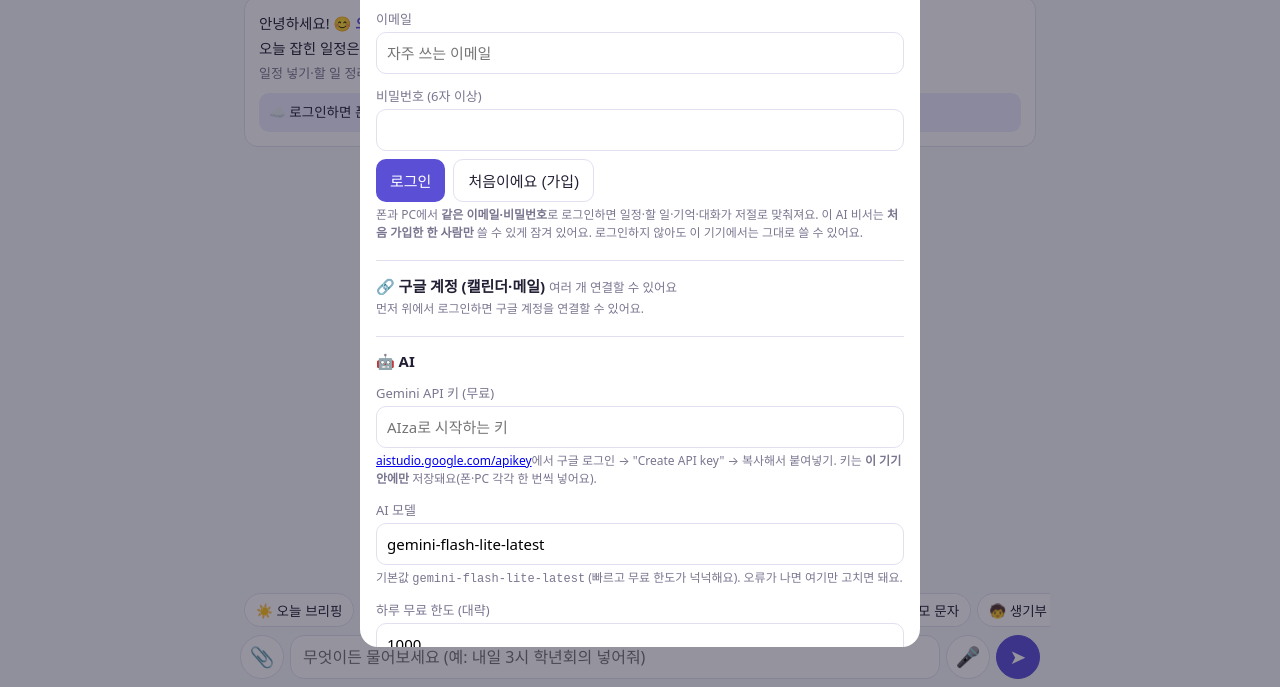
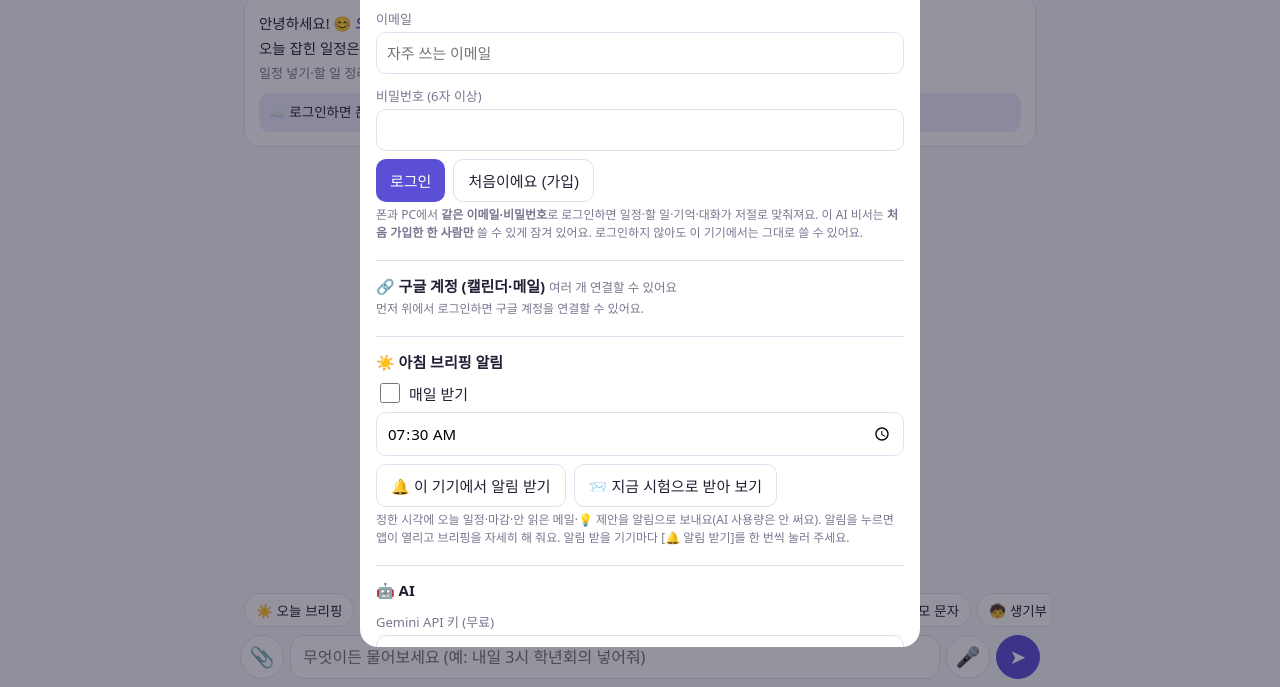
Before and after one commit to berryst41/toy-store, a browser extension: page AI-비서/index.html in a window 1280 px wide. Both pictures are taken after a click on the button "⚙️". Shown: the part 113-800 px from the top of the page. Drawn offline with Linux system fonts and the light colour scheme.

Commit message:
auto: update

```diff
--- a/AI-비서/index.html
+++ b/AI-비서/index.html
@@ -226,6 +226,16 @@ label{display:block;font-size:13px;color:var(--sub);margin:12px 0 4px}
     <div class="hint" id="gHint">구글 화면이 열리면 연결할 계정을 고르고 허락해 주세요. 끝나면 이 앱으로 돌아와요. 열쇠는 서버에 잠가서 두고, 이 화면이나 GitHub에는 나오지 않아요. 넣기·지우기·보내기는 언제나 [허락]을 받은 뒤에만 해요.</div>
   </div>
 
+  <h4>☀️ 아침 브리핑 알림</h4>
+  <div id="briefBox">
+    <div class="add" style="margin-top:8px;align-items:center">
+      <label style="margin:0;display:flex;align-items:center;gap:6px;color:var(--text);font-size:15px"><input type="checkbox" id="bOn" style="width:20px;height:20px;accent-color:var(--main)"> 매일 받기</label>
+      <input type="time" id="bTime" value="07:30">
+    </div>
+    <div class="btns" style="margin-top:8px"><button class="g" id="bPush">🔔 이 기기에서 알림 받기</button><button class="g" id="bTest">📨 지금 시험으로 받아 보기</button></div>
+    <div class="hint" id="bHint">정한 시각에 오늘 일정·마감·안 읽은 메일·💡 제안을 알림으로 보내요(AI 사용량은 안 써요). 알림을 누르면 앱이 열리고 브리핑을 자세히 해 줘요. 알림 받을 기기마다 [🔔 알림 받기]를 한 번씩 눌러 주세요.</div>
+  </div>
+
   <h4>🤖 AI</h4>
   <label>Gemini API 키 (무료)</label>
   <input type="password" id="sKey" placeholder="AIza로 시작하는 키" autocomplete="off">
@@ -257,7 +267,7 @@ label{display:block;font-size:13px;color:var(--sub);margin:12px 0 4px}
 
 <script src="lib/supabase.js"></script>
 <script>
-const VERSION = '0.3.0';
+const VERSION = '0.4.0';
 const DEFAULT_MODEL = 'gemini-flash-lite-latest';
 const DEFAULT_LIMIT = 1000;
 const SB_URL = 'https://aaiplfmwljguzsvgdxit.supabase.co';
```
